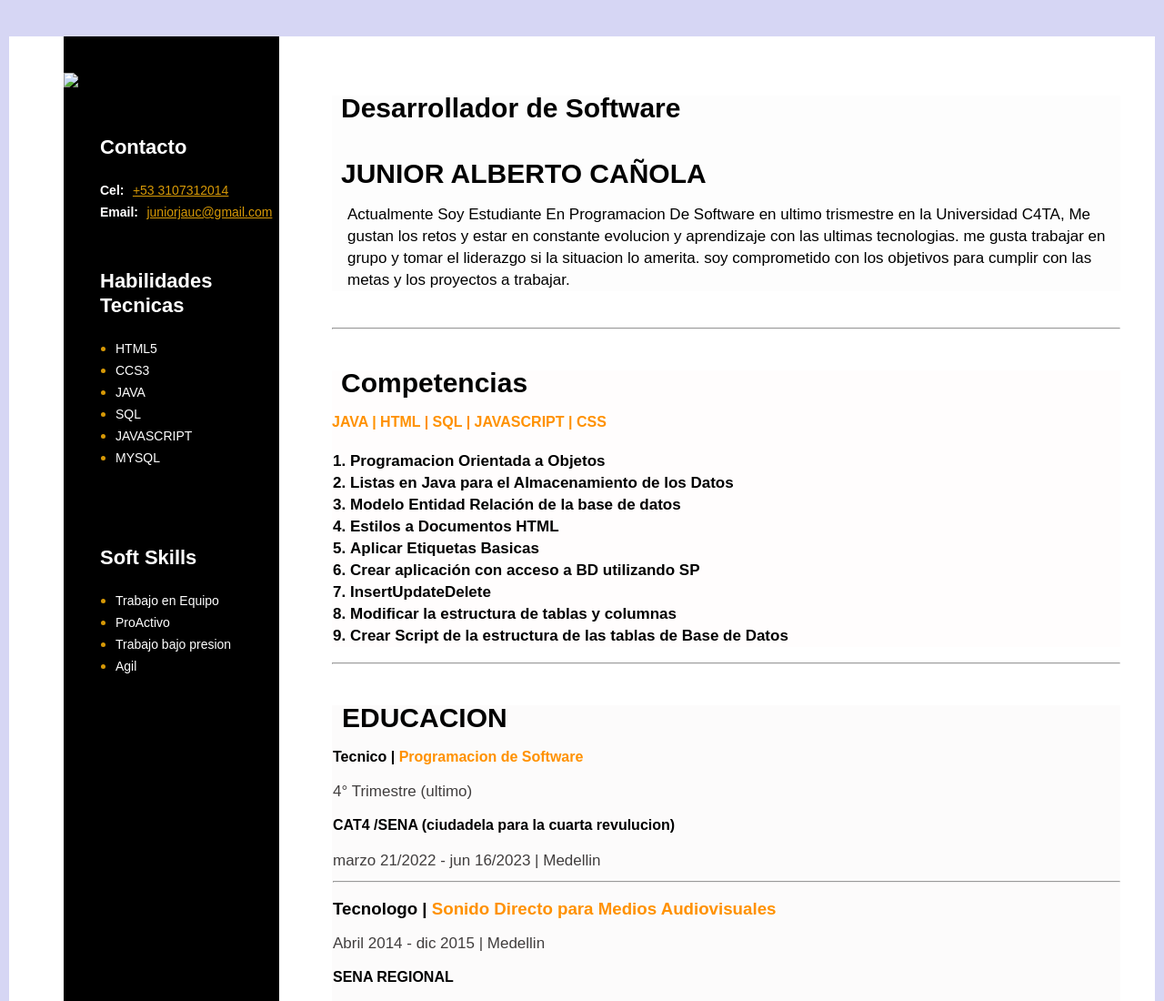
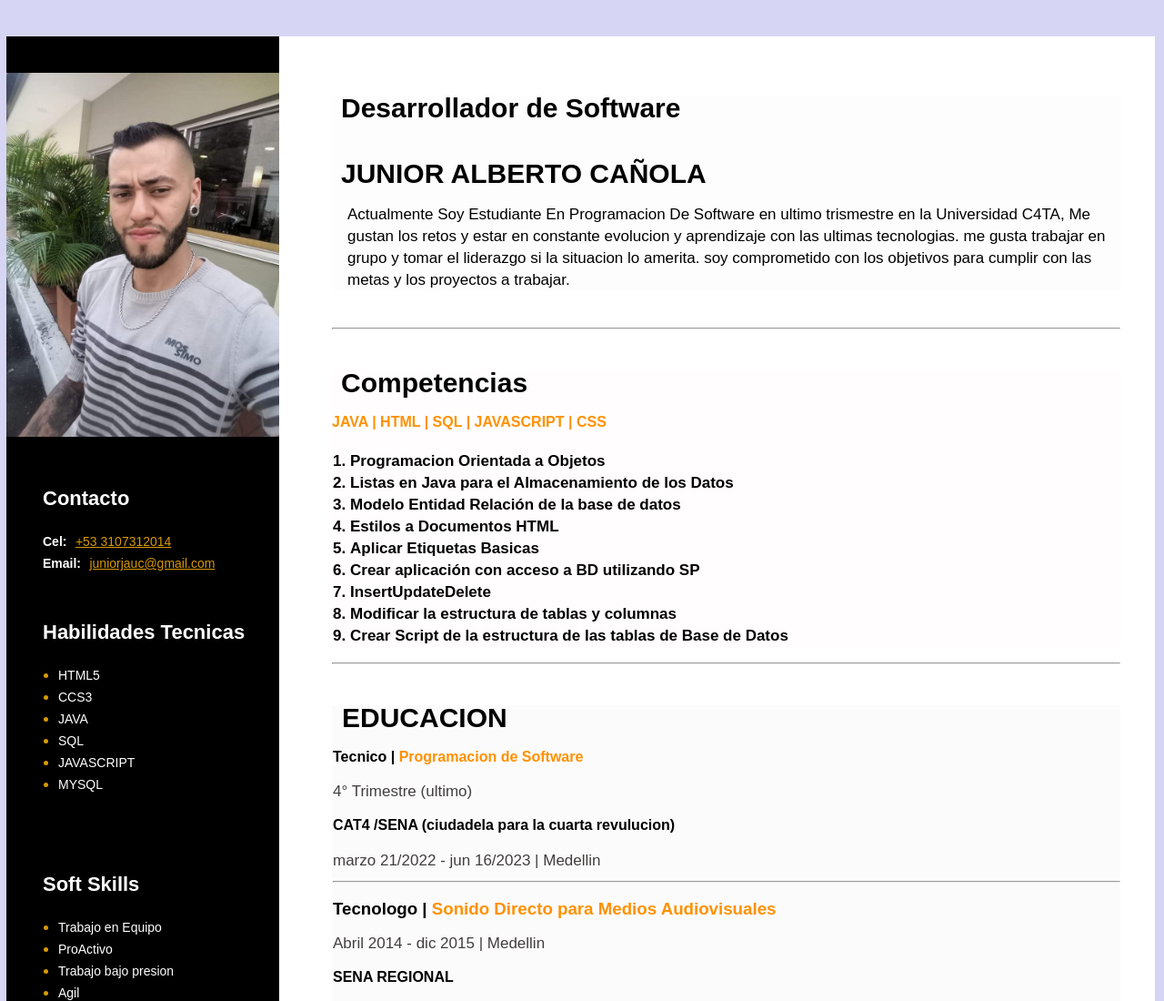
Before and after one commit to junioruribe/Hoja-de-vida-JR, a plain HTML site: page index.html in a window 1280 px wide. Shown: the top 1100 px of the page at 91% size. Drawn offline with Linux system fonts and the light colour scheme.

Commit message:
Update index.html

```diff
--- a/index.html
+++ b/index.html
@@ -95,7 +95,7 @@
                 </div>
                     <!-- informacion secundaria-->
                     <aside class="imformacion-lateral">
-                        <img src="fotoperfil.jpg" alt="Mi Foto de Perfil" width="300">
+                        <img src="foto.jpg" alt="Mi Foto de Perfil" width="300">
                         <!--Contactos-->
                       <div class="contactos">
                             <h3 class="titulo-lateral">Contacto</h3>
```
